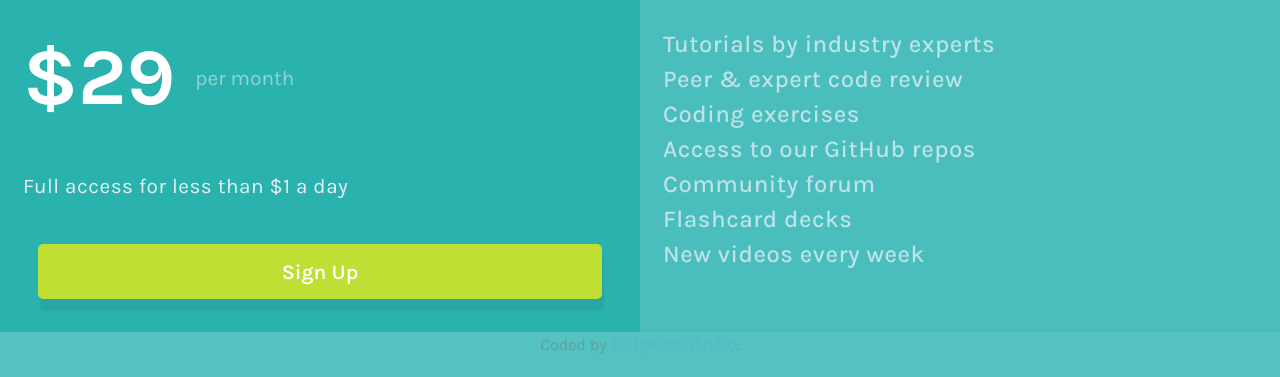
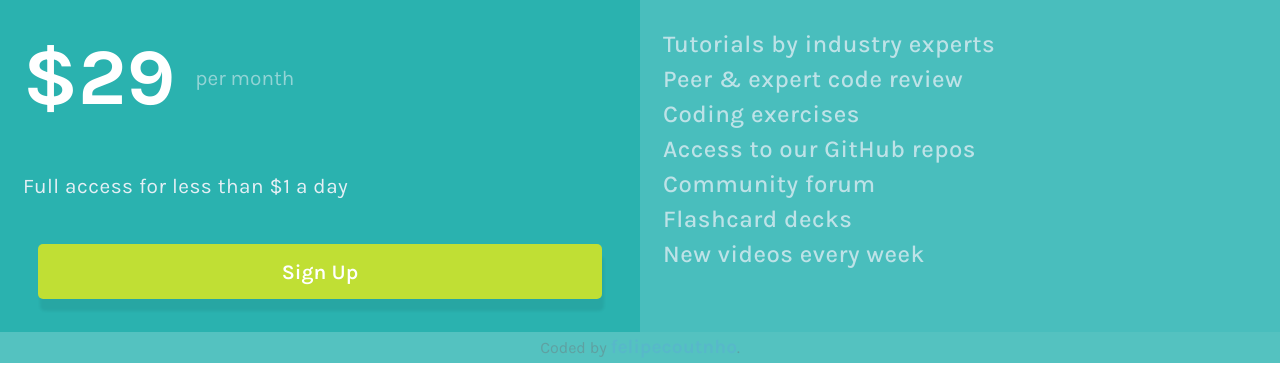
Before and after one commit to felipecoutnho/single-price-grid-component-master, a plain HTML site: page index.html in a window 1280 px wide. Shown: the part 707-1084 px from the top of the page. Drawn offline with Linux system fonts and the light colour scheme.

Commit message:
vesao desktop

```diff
--- a/style.css
+++ b/style.css
@@ -3,8 +3,6 @@
 @media (min-width:1081px) and (max-width:2690px){
     .container-1{
         width: 100%;
-        background-color: aqua;
-        height: 50%;
         background-color:#fafafa;
     }
 
@@ -33,12 +31,14 @@
         padding: 0px 0rem 4rem 11rem;
         text-align: justify;
         width: 66%;
+    }
 
+    .container-wrap{
+        display: flex;
     }
 
     .container-2{
         width: 50%;
-        float: left;
         background-color:hsl(179, 62%, 43%);
     }
 
@@ -48,7 +48,6 @@
         padding: 50px 0px 50px 23px;
         letter-spacing: 0.5px;
         font-weight: 500;
-
     }
 
     .dollar{
@@ -92,10 +91,7 @@
         border-radius: 5px;
         box-shadow: 2px 12px 3px rgba(0, 0, 0, 0.068);
         cursor: pointer;
-
     }
-
-
 
     .sign-up:hover{
         box-shadow: 2px 12px 3px rgba(0, 0, 0, 0.103);
@@ -103,10 +99,8 @@
 
     .container-3{
         width: 50%;
-        float: right;
         background-color:#49BEBD;
         padding-top: 39px;
-
     }
 
     .container-3 h2{
@@ -134,24 +128,19 @@
         letter-spacing: 0.5px;
     }
 
-
-    .footer{
-        width: 100%;
-        height:auto;
+    footer{
+        display: flex;
+        justify-content: center;
+        align-items: center;
+        background-color:#49bebcef;
+        color:rgba(95, 158, 160, 0.952);
+        padding-bottom: 0.3rem;
+        padding-top: 0.2rem;
     }
 
     .challenge-front{
         display: none;
     }
-
-    .attribution{
-        background-color:#49bebcef;
-        text-align: center;
-        padding-bottom: 22px;
-        color:rgba(95, 158, 160, 0.952);
-
-    }
-
 
     .attribution a{
         font-size: 1.2rem;
@@ -164,12 +153,7 @@
         opacity: 1;
     }
 
-
     .challenge-front{
         display: none;
     }
-
-
-
-
 }
```
